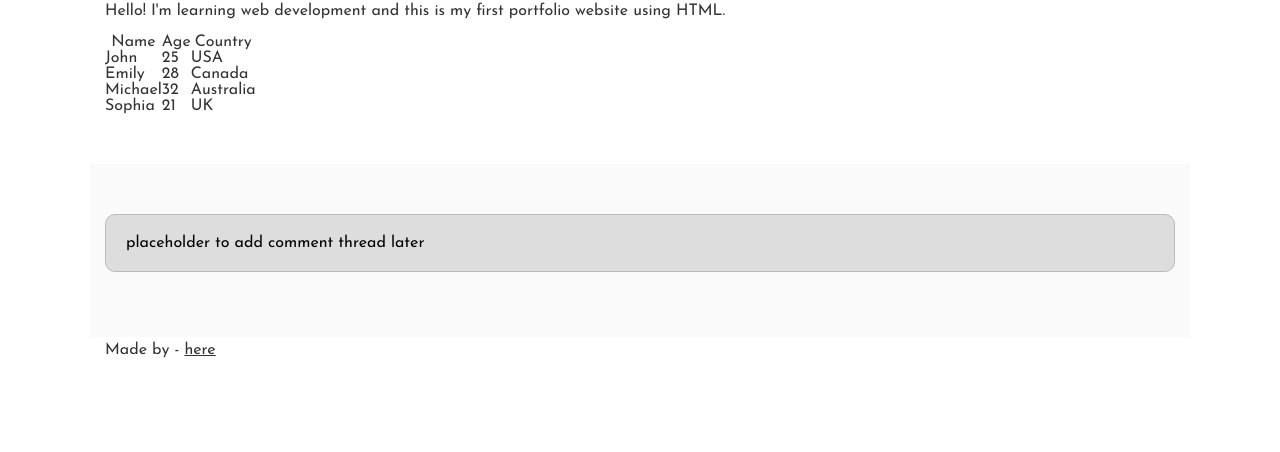
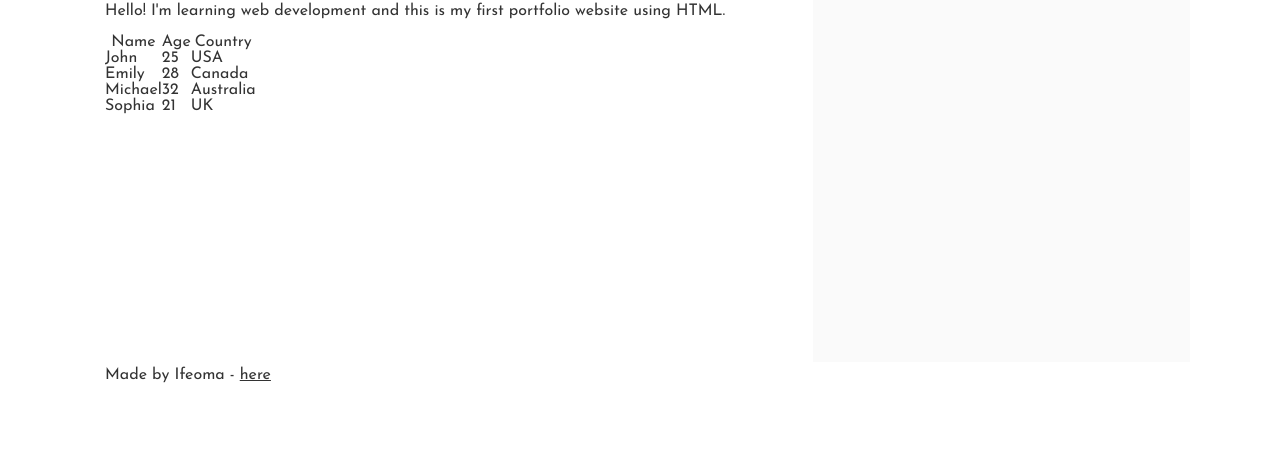
Before and after one commit to ifeomaLilian29/alx_html_css, a plain HTML site: page css_basic/index.html in a window 1280 px wide. Shown: the part 348-800 px from the top of the page. Drawn offline with Linux system fonts and the light colour scheme.

Commit message:
Made some changes in both files

```diff
--- a/css_basic/index.html
+++ b/css_basic/index.html
@@ -10,13 +10,14 @@
 <body>
 
   <header>
-    <ul>
+    <nav>
+      <ul>
 
-      <li><a href="index.html">Home</a></li>
-      <li><a href="tweets.html">Tweets</a></li>
+        <li><a href="index.html">Home</a></li>
+        <li><a href="tweets.html">Tweets</a></li>
 
-    </ul>
-
+      </ul>
+     </nav>
   </header>
 
   <main>
@@ -72,7 +73,7 @@
 
 
   <footer>
-    <p>Made by <Ifeoma> - <a href="<ANY LINK>" target="_blank">here</a></p>
+    <p> Made by Ifeoma - <a href="tweets.html" target="_blank">here</a></p>
 
   </footer>
 </body>
--- a/css_basic/styles.css
+++ b/css_basic/styles.css
@@ -0,0 +1,20 @@
+body {
+  display: flex;         /* Make body a flex container */
+  flex-direction: column;/* Stack header, main, and footer vertically */
+}
+
+main {
+  display: flex;         /* Make main a flex container */
+  flex-direction: row;   /* Place article and aside side by side */
+  flex: auto;            /* Allow main to grow/shrink as needed */
+}
+
+article {
+  flex: 2;               /* Take 2/3 of the space */
+  overflow-y: auto;      /* Enable vertical scroll */
+}
+
+aside {
+  flex: 1;               /* Take 1/3 of the space */
+  overflow-y: auto;      /* Enable vertical scroll */
+}
```
Also changed, not shown: css_basic/tweets.html (+1 -1 lines).
